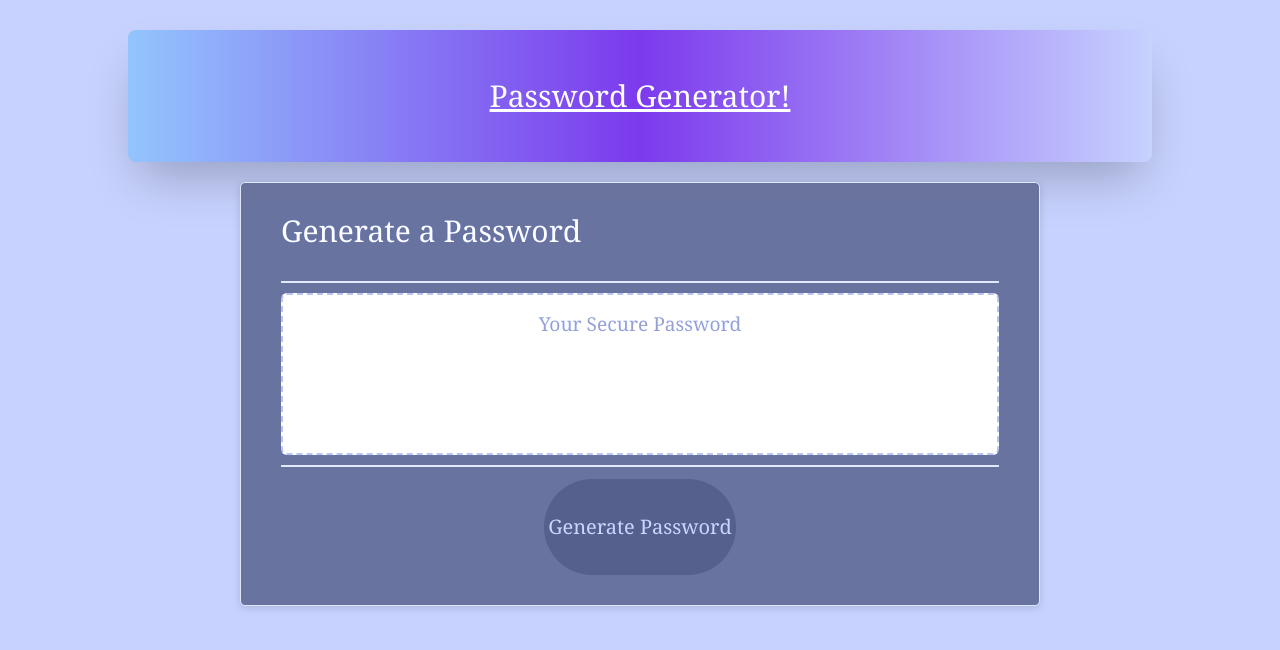
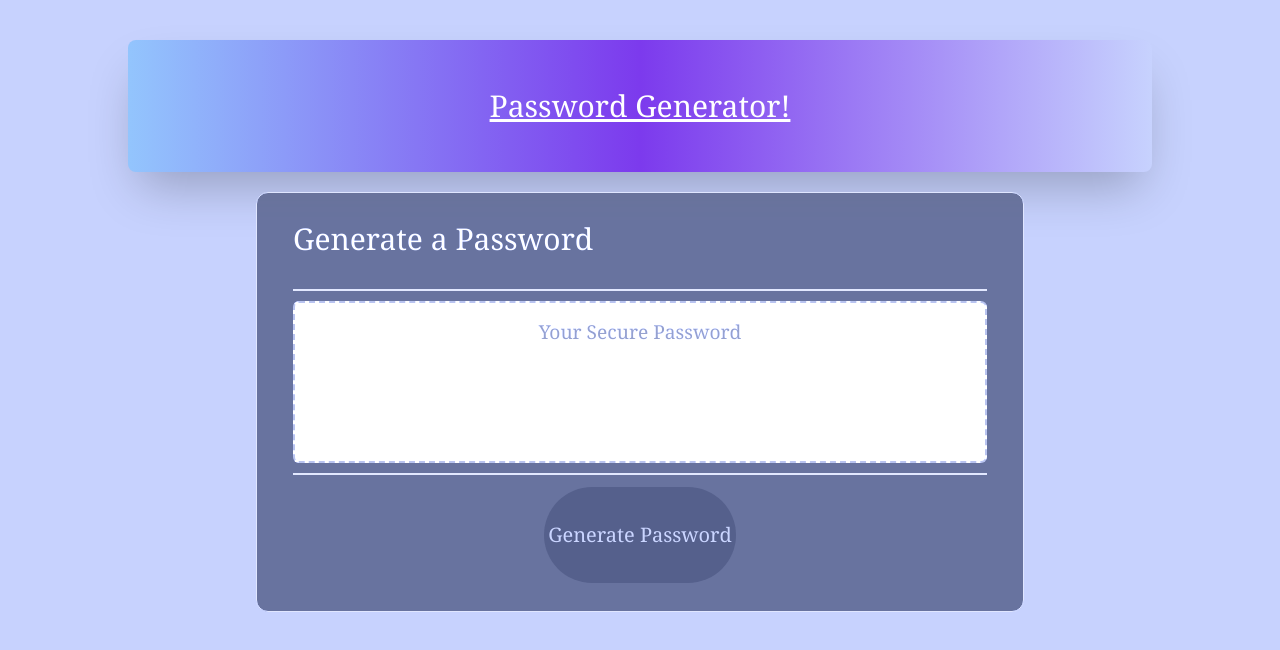
Before and after one commit to LuisM-Hernandez/Random_Password_Generator, a plain HTML site: page index.html in a window 1280 px wide. Drawn offline with nearby package versions, Linux system fonts and the light colour scheme.

Commit message:
Testin tailwinds. Further styling with tailwinds css and disable external css as much as possible

```diff
--- a/index.html
+++ b/index.html
@@ -13,15 +13,15 @@
 
     <div class="wrapper">
 
-      <div class="max-w-screen-lg bg-white shadow-2xl rounded-lg mx-auto text-center py-12  mb-5 bg-gradient-to-r from-blue-300 via-purple-600 to-indigo-200">
+      <div class="max-w-screen-lg bg-white shadow-2xl rounded-lg mx-auto text-center py-12 mt-10 mb-5 bg-gradient-to-r from-blue-300 via-purple-600 to-indigo-200">
 
         <h1 class="grid justify-items-center text-black text-3xl underline text-white">Password Generator!</h1>
       </div>
 
-      <div class="card bg-indigo-500 text-white mix-blend-luminosity	">
+      <div class="card bg-indigo-500 text-white mix-blend-luminosity border m-0 max-w-screen-md m-auto py-7 px-9 rounded-xl	">
         <div class="card-header">
 
-          <h2 class=" text-3xl pb-8 ">Generate a Password</h2>
+          <h2 class=" text-3xl pb-8">Generate a Password</h2>
 
         </div>
 
@@ -37,7 +37,7 @@
 
         </div>
 
-        <div class="card-footer">
+        <div class="card-footer text-center">
 
           <button id="generate" class="btn bg-purple-600  hover:bg-purple-800 focus:outline-none rounded-full text-xl text-white w-48 h-24 text-opacity-75 mt-3">Generate Password</button>
 
--- a/style.css
+++ b/style.css
@@ -1,27 +1,27 @@
-*,
+/* *,
 *::before,
 *::after {
   box-sizing: border-box;
-}
+} */
 
-html,
+/* html,
 body,
 .wrapper {
   height: 100%;
   margin: 0;
   padding: 0;
-}
+} */
 
-body {
+/* body {
   font-family: sans-serif;
   background-color: #f9fbfd;
-}
+} */
 
-.wrapper {
+/* .wrapper {
   padding-top: 30px;
   padding-left: 20px;
   padding-right: 20px;
-}
+} */
 
 /* header {
   text-align: center;
@@ -30,7 +30,7 @@ body {
   color: hsl(206, 17%, 28%);
 } */
 
-.card {
+/* .card {
   background-color: hsl(0, 0%, 100%);
   border-radius: 5px;
   border-width: 1px;
@@ -40,7 +40,7 @@ body {
   margin: 0 auto;
   max-width: 800px;
   padding: 30px 40px;
-}
+} */
 
 .card-header::after {
   content: " ";
@@ -50,13 +50,13 @@ body {
   height: 2px;
 }
 
-.card-body {
+/* .card-body {
   min-height: 100px;
-}
+} */
 
-.card-footer {
+/* .card-footer {
   text-align: center;
-}
+} */
 
 .card-footer::before {
   content: " ";
@@ -66,14 +66,14 @@ body {
   height: 2px;
 }
 
-.card-footer::after {
+/* .card-footer::after {
   content: " ";
   display: block;
   clear: both;
-}
+} */
 
-.btn {
-  /* border: none;
+/* .btn {
+  border: none;
   background-color: hsl(360, 91%, 36%);
   border-radius: 25px;
   box-shadow: rgba(0, 0, 0, 0.1) 0px 1px 6px 0px rgba(0, 0, 0, 0.2) 0px 1px 1px
@@ -85,17 +85,17 @@ body {
   margin: 16px 16px 16px 20px;
   padding: 14px 34px;
   text-align: center;
-  cursor: pointer; */
-}
+  cursor: pointer;
+} */
 
-button[disabled] {
+/* button[disabled] {
   cursor: default;
   background: #c0c7cf;
-}
+} */
 
-.float-right {
+/* .float-right {
   float: right;
-}
+} */
 
 #password {
   -webkit-appearance: none;
@@ -130,8 +130,8 @@ button[disabled] {
   }
 } */
 
-@media (max-width: 500px) {
+/* @media (max-width: 500px) {
   .btn {
     font-size: 0.8rem;
   }
-}
+} */
```
Also changed, not shown: 1 other file.
